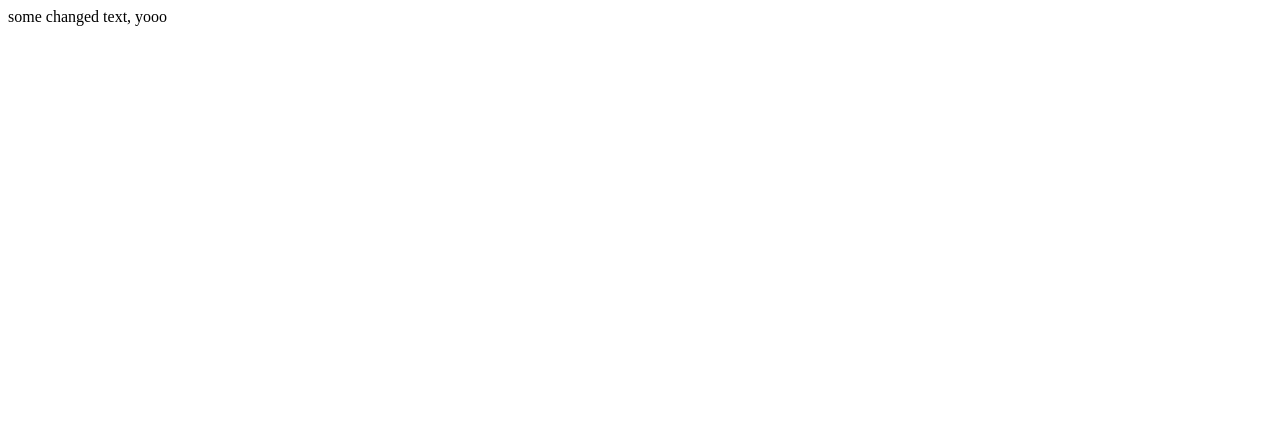
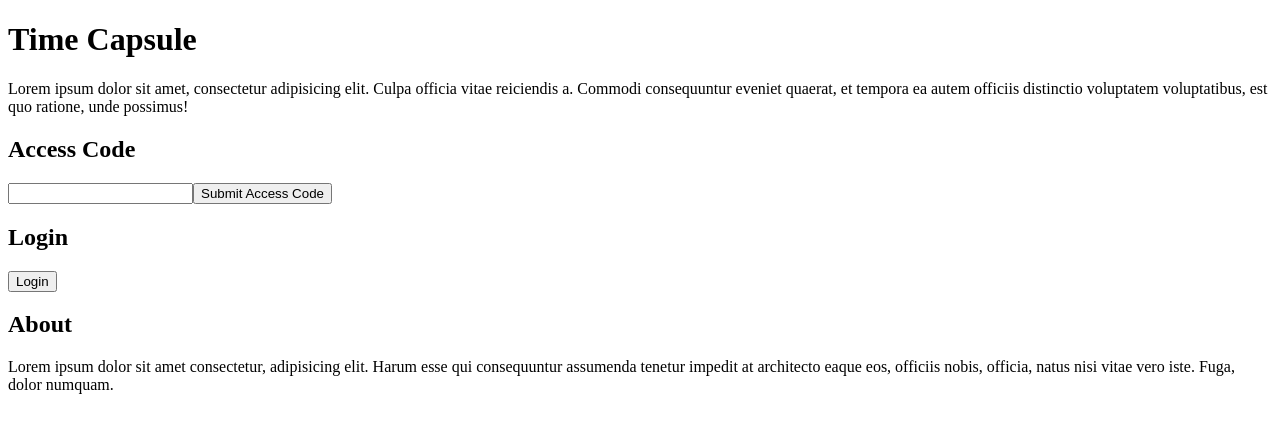
Before and after one commit to TimeCache/TimeCache, a React app: page / in a window 1280 px wide. Shown: the top 432 px of the page. Built offline with nearby package versions, Linux system fonts and the light colour scheme.

Commit message:
updated components

```diff
--- a/package.json
+++ b/package.json
@@ -5,6 +5,7 @@
     "build": "webpack"
   },
   "dependencies": {
+    "@reduxjs/toolkit": "^1.9.5",
     "@types/react": "^18.2.12",
     "@types/react-dom": "^18.2.5",
     "@types/react-redux": "^7.1.25",
--- a/src/App.tsx
+++ b/src/App.tsx
@@ -1,11 +1,11 @@
-import React = require("react")
+import React from "react";
+import Home from "./pages/Home";
+export default function App() {
 
-export default function App() {
-  // do some stuff
 
   return (
     <div>
-      some changed text, yooo
+      <Home />
     </div>
   )
 }
--- /dev/null
+++ b/src/components/accessCode/AccessCode.tsx
@@ -0,0 +1,16 @@
+import React from 'react'
+
+//* Access Code makes a request to S3??
+
+export default function AccessCode() {
+  const submitAssCode = () => {
+    console.log('heheheh');
+  }
+  return (
+    <div>
+        <h2>Access Code</h2>
+        <input type="text" />
+        <button onClick={submitAssCode}>Submit Access Code</button>
+    </div>
+  )
+}
--- /dev/null
+++ b/src/components/login/Login.tsx
@@ -0,0 +1,17 @@
+import React from 'react';
+
+// Need State here
+
+export default function Login() {
+
+    const handleLogin = () => {
+        console.log('hey')
+    }
+
+    return (
+        <div>
+            <h2>Login</h2>
+            <button onClick={handleLogin}>Login</button>
+        </div>
+    )
+}
--- a/src/index.tsx
+++ b/src/index.tsx
@@ -1,11 +1,16 @@
-import React = require('react');
-import { createRoot } from 'react-dom/client';
+import React from 'react';
+import ReactDOM from 'react-dom'
 import App from './App';
+import {store} from './store';
+import { Provider } from 'react-redux';
 
 
-const container = document.getElementById('root')
-const root = createRoot(container)
+// const container = document.getElementById('root')
+// const root = createRoot(container)
 
-root.render(
+ReactDOM.render(
+      <Provider store={store}>
       <App />
+      </Provider>,
+      document.getElementById('root')
 );
--- /dev/null
+++ b/src/pages/Home.tsx
@@ -0,0 +1,18 @@
+import React from 'react';
+import Login from '../components/login/Login';
+import AccessCode from '../components/accessCode/AccessCode';
+
+
+export default function Home() {
+  return (
+    <div>
+        <h1>Time Capsule</h1>
+        <p>Lorem ipsum dolor sit amet, consectetur adipisicing elit. Culpa officia vitae reiciendis a. Commodi consequuntur eveniet quaerat, et tempora ea autem officiis distinctio voluptatem voluptatibus, est quo ratione, unde possimus!</p>
+        <AccessCode />
+        <Login />
+        <h2>About</h2>
+        <p>Lorem ipsum dolor sit amet consectetur, adipisicing elit. Harum esse qui consequuntur assumenda tenetur impedit at architecto eaque eos, officiis nobis, officia, natus nisi vitae vero iste. Fuga, dolor numquam.</p>
+        <h2></h2>
+    </div>
+  )
+}
--- /dev/null
+++ b/src/store.tsx
@@ -0,0 +1,10 @@
+import { configureStore } from '@reduxjs/toolkit'
+
+export const store = configureStore({
+  reducer: {},
+})
+
+// Infer the `RootState` and `AppDispatch` types from the store itself
+export type RootState = ReturnType<typeof store.getState>
+// Inferred type: {posts: PostsState, comments: CommentsState, users: UsersState}
+export type AppDispatch = typeof store.dispatch
```
Also changed, not shown: src/components/accessCode/accessCodeSlice.tsx (added, +19 -0 lines), src/components/login/loginSlice.tsx (added, +11 -0 lines), 4 other files (tests, documents, lock files or other folders).
